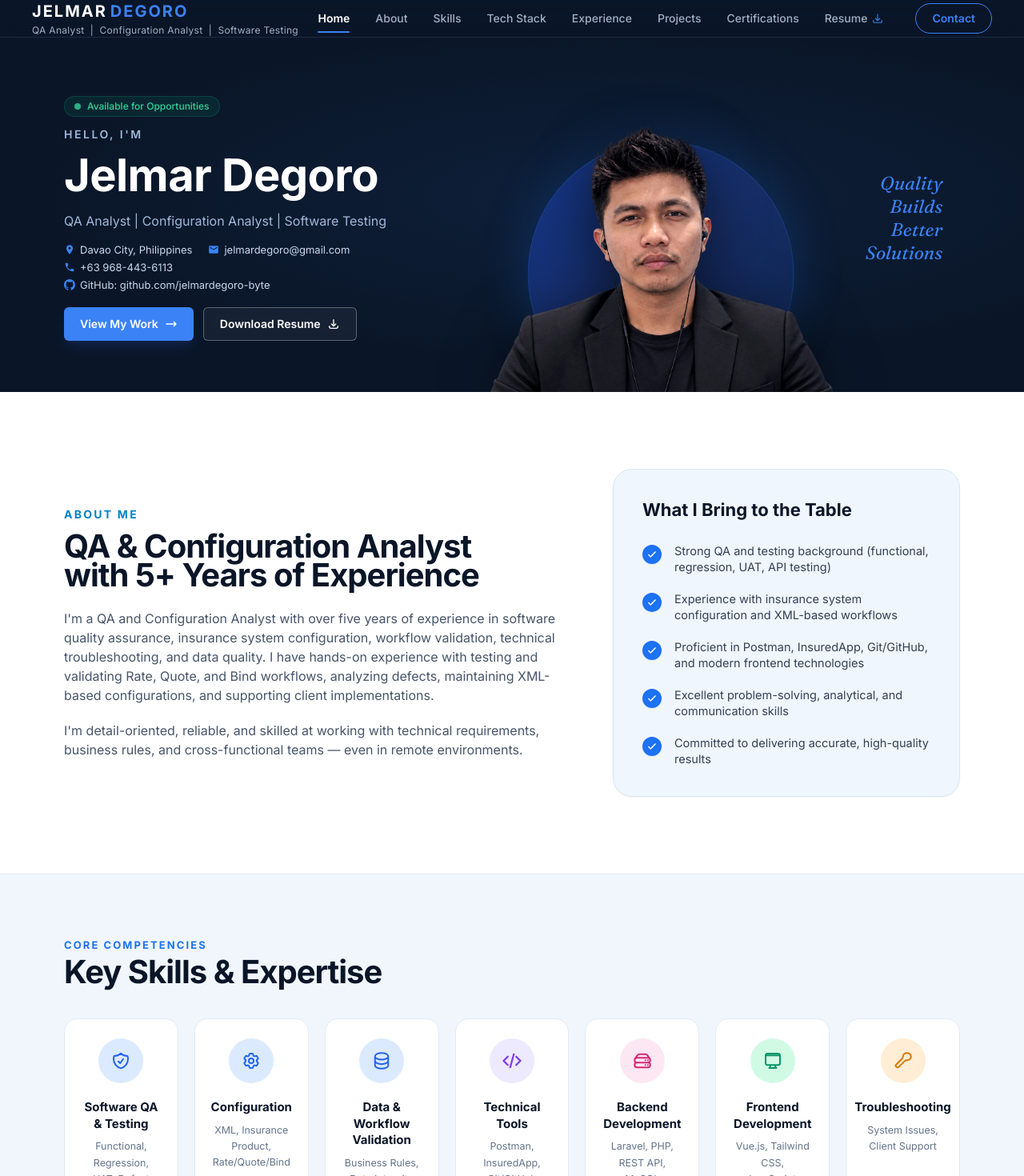
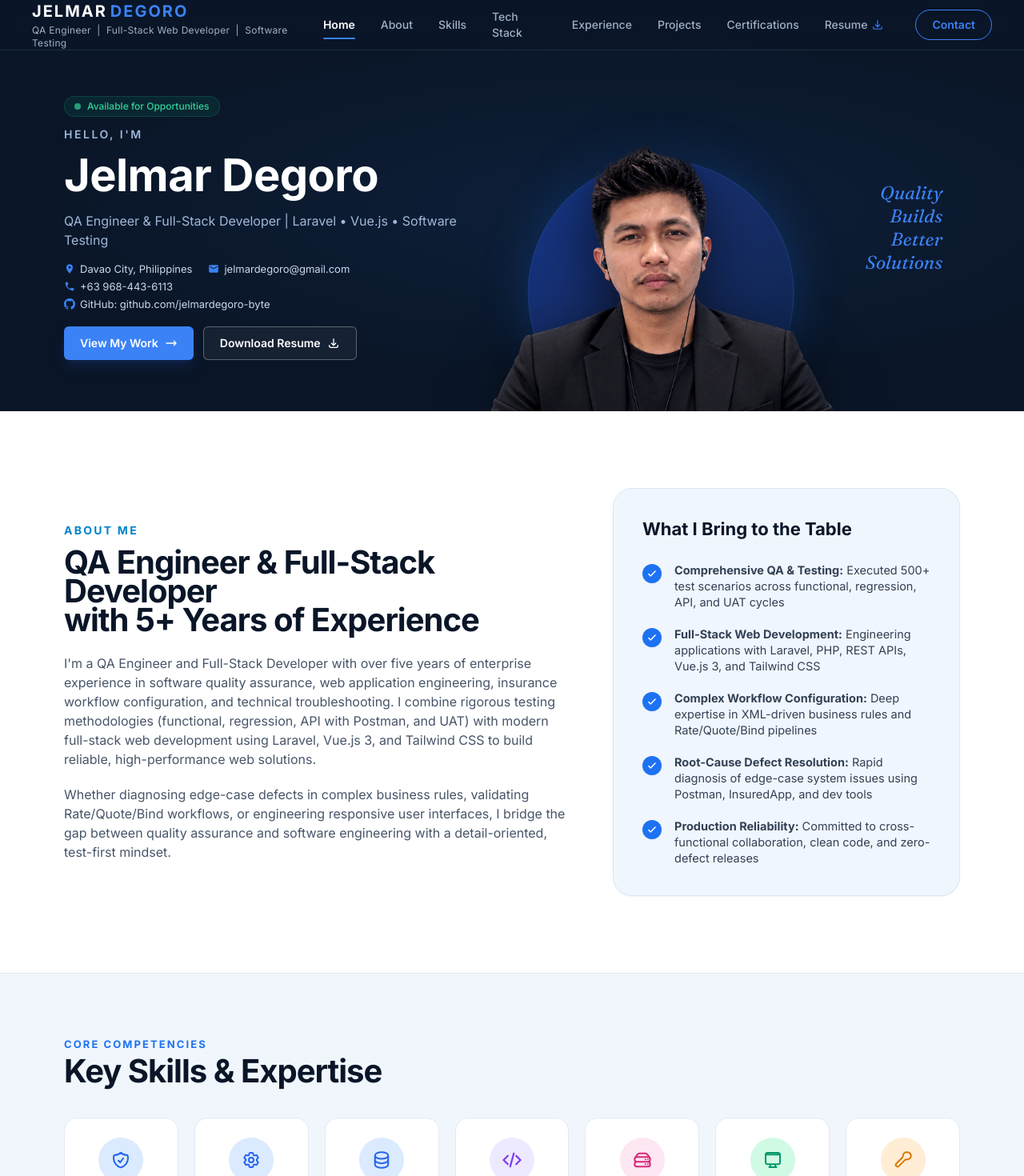
Before and after one commit to jelmardegoro-byte/jdportforlio, a Vue app: page / in a window 1280 px wide. Shown: the top 1470 px of the page at 80% size. Built offline with nearby package versions, Linux system fonts and the light colour scheme; a web font is replaced by a local one; what encrypt-storage would draw is missing.

Commit message:
feat: upgrade portfolio copy for Web Dev and QA hybrid role

```diff
--- a/public/index.html
+++ b/public/index.html
@@ -9,11 +9,11 @@
   <!-- ════════════════════════════════════════════
        PRIMARY SEO TAGS
   ════════════════════════════════════════════ -->
-  <title>Jelmar Degoro — QA Analyst & Configuration Analyst | Personal Portfolio</title>
+  <title>Jelmar Degoro — QA Engineer & Full-Stack Developer | Personal Portfolio</title>
   <meta name="description"
-    content="Jelmar Degoro — QA Analyst, Configuration Analyst & Full-Stack Developer specializing in Laravel backend, Vue.js & Tailwind CSS frontend, and software testing based in Davao City, Philippines.">
+    content="Jelmar Degoro is a QA Engineer & Full-Stack Developer with 5+ years of experience in software quality assurance, automated testing, insurance system configuration, and full-stack development with Laravel, Vue.js, and Tailwind CSS.">
   <meta name="keywords"
-    content="Jelmar Degoro, QA Analyst, Configuration Analyst, Software Testing, Quality Assurance, Laravel, PHP, Vue.js, Tailwind CSS, MySQL, REST API, JavaScript, Postman, InsuredApp, XML, Davao Philippines, Portfolio, Full Stack Developer">
+    content="Jelmar Degoro, QA Engineer, Full Stack Developer, Software Quality Assurance, Software Testing, Laravel, PHP, Vue.js, Tailwind CSS, MySQL, REST API, Postman, InsuredApp, XML, Rate Quote Bind, Davao Philippines, Portfolio">
   <meta name="author" content="Jelmar Degoro">
   <meta name="robots" content="index, follow">
   <link rel="canonical" href="https://jelmardegoro.vercel.app/">
@@ -24,13 +24,13 @@
   ════════════════════════════════════════════ -->
   <meta property="og:type" content="website">
   <meta property="og:url" content="https://jelmardegoro.vercel.app/">
-  <meta property="og:title" content="Jelmar Degoro — QA Analyst & Configuration Analyst">
+  <meta property="og:title" content="Jelmar Degoro — QA Engineer & Full-Stack Developer">
   <meta property="og:description"
-    content="QA & Configuration Analyst with 5+ years experience, specializing in Laravel backend, Vue.js & Tailwind CSS frontend development, and software testing.">
+    content="QA Engineer & Full-Stack Developer with 5+ years of experience in software testing, insurance workflow validation, and modern web development with Laravel and Vue.js.">
   <meta property="og:image" content="https://jelmardegoro.vercel.app/og-image.png">
   <meta property="og:image:width" content="1200">
   <meta property="og:image:height" content="630">
-  <meta property="og:image:alt" content="Jelmar Degoro — QA Analyst & Configuration Analyst Portfolio">
+  <meta property="og:image:alt" content="Jelmar Degoro — QA Engineer & Full-Stack Developer Portfolio">
   <meta property="og:site_name" content="Jelmar Degoro Portfolio">
   <meta property="og:locale" content="en_PH">
 
@@ -39,9 +39,9 @@
   ════════════════════════════════════════════ -->
   <meta name="twitter:card" content="summary_large_image">
   <meta name="twitter:url" content="https://jelmardegoro.vercel.app/">
-  <meta name="twitter:title" content="Jelmar Degoro — QA Analyst & Configuration Analyst">
+  <meta name="twitter:title" content="Jelmar Degoro — QA Engineer & Full-Stack Developer">
   <meta name="twitter:description"
-    content="QA & Configuration Analyst with 5+ years experience, specializing in Laravel backend, Vue.js & Tailwind CSS frontend development, and software testing.">
+    content="QA Engineer & Full-Stack Developer with 5+ years of experience in software testing, insurance workflow validation, and modern web development with Laravel and Vue.js.">
   <meta name="twitter:image" content="https://jelmardegoro.vercel.app/og-image.png">
   <meta name="twitter:image:alt" content="Jelmar Degoro Portfolio Preview">
 
@@ -55,8 +55,8 @@
     "name": "Jelmar Degoro",
     "url": "https://jelmardegoro.vercel.app/",
     "image": "https://jelmardegoro.vercel.app/og-image.png",
-    "jobTitle": "QA Analyst & Configuration Analyst",
-    "description": "QA and Configuration Analyst with 5+ years of experience in software quality assurance, insurance system configuration, and full-stack development with Laravel, Vue.js, and Tailwind CSS.",
+    "jobTitle": "QA Engineer & Full-Stack Developer",
+    "description": "QA Engineer and Full-Stack Developer with 5+ years of experience specializing in software quality assurance, insurance system configuration, and web development with Laravel, Vue.js, and Tailwind CSS.",
     "email": "jelmardegoro@gmail.com",
     "telephone": "+639684436113",
     "address": {
@@ -124,14 +124,12 @@
     </style>
     <div class="ns-wrap">
       <h1>Jelmar Degoro</h1>
-      <p class="ns-role">QA Analyst | Configuration Analyst | Software Testing Professional</p>
+      <p class="ns-role">QA Engineer &amp; Full-Stack Developer | Laravel · Vue.js · Software Testing</p>
       <p>
-        I'm a QA and Configuration Analyst with over five years of experience in software quality assurance,
-        insurance system configuration, workflow validation, technical troubleshooting, and data quality.
-        I have hands-on experience with testing and validating Rate, Quote, and Bind workflows, analyzing
-        defects, maintaining XML-based configurations, and supporting client implementations.
-        I'm detail-oriented, reliable, and skilled at working with technical requirements, business rules,
-        and cross-functional teams — even in remote environments.
+        I'm a QA Engineer and Full-Stack Developer with over five years of enterprise experience in software quality assurance,
+        full-stack web development, insurance system configuration, and technical troubleshooting.
+        I combine extensive testing expertise (Functional, Regression, UAT, Postman API testing) with modern web engineering
+        (Laravel, PHP, Vue.js 3, Tailwind CSS) to deliver reliable, bug-free production systems.
       </p>
 
       <h2>Tech Stack</h2>
--- a/src/components/NavbarElement.vue
+++ b/src/components/NavbarElement.vue
@@ -14,7 +14,7 @@
             <span class="font-sans text-lg sm:text-xl font-extrabold tracking-widest text-white uppercase group-hover:text-[#60a5fa] transition-colors">Jelmar</span>
             <span class="font-sans text-lg sm:text-xl font-extrabold tracking-widest text-[#3b82f6] uppercase">Degoro</span>
           </div>
-          <span class="text-[10px] sm:text-xs font-sans text-[#a0b0c6] tracking-wide mt-0.5">QA Analyst&nbsp;&nbsp;|&nbsp;&nbsp;Configuration Analyst&nbsp;&nbsp;|&nbsp;&nbsp;Software Testing</span>
+          <span class="text-[10px] sm:text-xs font-sans text-[#a0b0c6] tracking-wide mt-0.5">QA Engineer&nbsp;&nbsp;|&nbsp;&nbsp;Full-Stack Web Developer&nbsp;&nbsp;|&nbsp;&nbsp;Software Testing</span>
         </a>
 
         <!-- Desktop Navigation -->
@@ -102,7 +102,7 @@
               <span class="font-sans text-lg font-extrabold tracking-widest text-white uppercase">Jelmar</span>
               <span class="font-sans text-lg font-extrabold tracking-widest text-[#3b82f6] uppercase">Degoro</span>
             </div>
-            <span class="text-[10px] font-sans text-[#a0b0c6] tracking-wide">QA Analyst | Configuration Analyst</span>
+            <span class="text-[10px] font-sans text-[#a0b0c6] tracking-wide">QA Engineer | Full-Stack Web Developer</span>
           </a>
           <button
             @click="closeSidebar"
--- a/src/components/PageLoader.vue
+++ b/src/components/PageLoader.vue
@@ -68,7 +68,7 @@
 
       <!-- ROLE SUBTITLE -->
       <p class="text-xs sm:text-[13px] text-[#94a3b8] font-sans font-medium tracking-[0.2em] uppercase mb-7 text-center">
-        QA &amp; Configuration Analyst
+        QA Engineer &amp; Full-Stack Developer
       </p>
 
       <!-- PROGRESS TRACK & PERCENTAGE -->
--- a/src/pages/MainPage.vue
+++ b/src/pages/MainPage.vue
@@ -35,7 +35,7 @@
 
             <!-- Role subtitle -->
             <p class="text-[#a0b8d8] text-sm sm:text-base font-sans mb-4 leading-snug">
-              QA Analyst | Configuration Analyst | Software Testing
+              QA Engineer &amp; Full-Stack Developer | Laravel &bull; Vue.js &bull; Software Testing
             </p>
 
             <!-- Contact info row -->
@@ -140,18 +140,18 @@
 
             <!-- Main Heading -->
             <h2 class="font-sans font-extrabold text-[#0a1628] text-2xl sm:text-3xl lg:text-[38px] xl:text-[40px] leading-[1.2] tracking-tight mb-5 sm:mb-6">
-              QA &amp; Configuration Analyst<br class="hidden sm:inline" />
+              QA Engineer &amp; Full-Stack Developer<br class="hidden sm:inline" />
               with 5+ Years of Experience
             </h2>
 
             <!-- Paragraph 1 -->
             <p class="text-[#475569] text-sm sm:text-[15px] lg:text-base font-sans leading-[1.7] mb-4 sm:mb-5">
-              I'm a QA and Configuration Analyst with over five years of experience in software quality assurance, insurance system configuration, workflow validation, technical troubleshooting, and data quality. I have hands-on experience with testing and validating Rate, Quote, and Bind workflows, analyzing defects, maintaining XML-based configurations, and supporting client implementations.
+              I'm a QA Engineer and Full-Stack Developer with over five years of enterprise experience in software quality assurance, web application engineering, insurance workflow configuration, and technical troubleshooting. I combine rigorous testing methodologies (functional, regression, API with Postman, and UAT) with modern full-stack web development using Laravel, Vue.js 3, and Tailwind CSS to build reliable, high-performance web solutions.
             </p>
 
             <!-- Paragraph 2 -->
             <p class="text-[#475569] text-sm sm:text-[15px] lg:text-base font-sans leading-[1.7]">
-              I'm detail-oriented, reliable, and skilled at working with technical requirements, business rules, and cross-functional teams &mdash; even in remote environments.
+              Whether diagnosing edge-case defects in complex business rules, validating Rate/Quote/Bind workflows, or engineering responsive user interfaces, I bridge the gap between quality assurance and software engineering with a detail-oriented, test-first mindset.
             </p>
           </div>
 
@@ -171,7 +171,7 @@
                     </svg>
                   </div>
                   <span class="text-[#334155] text-xs sm:text-sm lg:text-[14.5px] leading-snug font-normal">
-                    Strong QA and testing background (functional, regression, UAT, API testing)
+                    <strong>Comprehensive QA &amp; Testing:</strong> Executed 500+ test scenarios across functional, regression, API, and UAT cycles
                   </span>
                 </div>
 
@@ -183,7 +183,7 @@
                     </svg>
                   </div>
                   <span class="text-[#334155] text-xs sm:text-sm lg:text-[14.5px] leading-snug font-normal">
-                    Experience with insurance system configuration and XML-based workflows
+                    <strong>Full-Stack Web Development:</strong> Engineering applications with Laravel, PHP, REST APIs, Vue.js 3, and Tailwind CSS
                   </span>
                 </div>
 
@@ -195,7 +195,7 @@
                     </svg>
                   </div>
                   <span class="text-[#334155] text-xs sm:text-sm lg:text-[14.5px] leading-snug font-normal">
-                    Proficient in Postman, InsuredApp, Git/GitHub, and modern frontend technologies
+                    <strong>Complex Workflow Configuration:</strong> Deep expertise in XML-driven business rules and Rate/Quote/Bind pipelines
                   </span>
                 </div>
 
@@ -207,7 +207,7 @@
                     </svg>
                   </div>
                   <span class="text-[#334155] text-xs sm:text-sm lg:text-[14.5px] leading-snug font-normal">
-                    Excellent problem-solving, analytical, and communication skills
+                    <strong>Root-Cause Defect Resolution:</strong> Rapid diagnosis of edge-case system issues using Postman, InsuredApp, and dev tools
                   </span>
                 </div>
 
@@ -219,7 +219,7 @@
                     </svg>
                   </div>
                   <span class="text-[#334155] text-xs sm:text-sm lg:text-[14.5px] leading-snug font-normal">
-                    Committed to delivering accurate, high-quality results
+                    <strong>Production Reliability:</strong> Committed to cross-functional collaboration, clean code, and zero-defect releases
                   </span>
                 </div>
               </div>
@@ -577,13 +577,13 @@
               <!-- Right: Bullets -->
               <div class="flex-1">
                 <ul class="space-y-1.5 sm:space-y-2 text-[#475569] text-xs sm:text-[13.5px] leading-relaxed list-disc list-outside pl-4">
-                  <li>Configured and maintained insurance workflows supporting Rate, Quote, and Bind processes.</li>
-                  <li>Performed functional testing, regression testing, and detailed validation to verify system behavior, configuration accuracy, and business-rule compliance.</li>
-                  <li>Used XML configuration to customize, maintain, and validate insurance products and workflow behavior.</li>
-                  <li>Analyzed defects and investigated configuration or workflow issues to identify root causes and support resolution.</li>
-                  <li>Performed technical troubleshooting across client implementations and validated fixes before completion.</li>
-                  <li>Worked with business requirements and technical configurations to help ensure reliable system behavior and accurate client-facing outcomes.</li>
-                  <li>Supported quality assurance activities by reviewing system changes and validating that implemented configurations met expected requirements.</li>
+                  <li>Architected and maintained complex XML-based insurance workflow configurations, enabling reliable execution of Rate, Quote, and Bind processes across multi-tier client implementations.</li>
+                  <li>Conducted exhaustive functional, regression, and API testing using Postman, identifying and resolving critical configuration defects prior to client UAT cycles.</li>
+                  <li>Utilized XML configuration to customize, scale, and validate dynamic insurance products and business-rule compliance.</li>
+                  <li>Spearheaded root-cause investigations for complex defect reports, collaborating cross-functionally with engineering teams to accelerate issue resolution.</li>
+                  <li>Led technical troubleshooting across high-impact client implementations, verifying bug fixes and supporting zero-regression production deployments.</li>
+                  <li>Translated intricate business requirements and underwriting rules into robust system configurations with 100% data integrity.</li>
+                  <li>Supported quality assurance reviews on system updates to guarantee implemented configurations met strict client acceptance criteria.</li>
                 </ul>
               </div>
             </div>
@@ -609,10 +609,10 @@
               <!-- Right: Bullets -->
               <div class="flex-1">
                 <ul class="space-y-1.5 sm:space-y-2 text-[#475569] text-xs sm:text-[13.5px] leading-relaxed list-disc list-outside pl-4">
-                  <li>Conducted data research, validation, and quality assurance activities for business-critical information.</li>
-                  <li>Reviewed and verified data for accuracy, completeness, and consistency.</li>
-                  <li>Performed quality checks to identify incorrect or inconsistent information and supported issue resolution.</li>
-                  <li>Maintained a high level of attention to detail when handling business-critical datasets and research outputs.</li>
+                  <li>Researched, reviewed, and audited business-critical datasets with rigorous accuracy and consistency benchmarks.</li>
+                  <li>Automated and performed systematic data validation checks to identify anomalies and protect database integrity.</li>
+                  <li>Maintained meticulous attention to detail when handling sensitive enterprise research outputs and client-facing datasets.</li>
+                  <li>Collaborated with team leads to resolve discrepancies and optimize data verification turnaround times.</li>
                 </ul>
               </div>
             </div>
@@ -638,10 +638,10 @@
               <!-- Right: Bullets -->
               <div class="flex-1">
                 <ul class="space-y-1.5 sm:space-y-2 text-[#475569] text-xs sm:text-[13.5px] leading-relaxed list-disc list-outside pl-4">
-                  <li>Maintained and validated business-critical content and datasets.</li>
-                  <li>Performed quality checks to identify data issues and maintain information accuracy.</li>
-                  <li>Supported issue resolution and data integrity through consistent validation and review processes.</li>
-                  <li>Worked with detailed information and structured datasets while maintaining accuracy and consistency.</li>
+                  <li>Maintained and validated structured enterprise datasets and business-critical content for industry-leading clients.</li>
+                  <li>Executed quality assurance routines to proactively detect data inconsistencies and maintain information fidelity.</li>
+                  <li>Standardized data verification processes to streamline issue resolution and safeguard data integrity.</li>
+                  <li>Managed large-scale structured datasets with high compliance to strict quality benchmarks.</li>
                 </ul>
               </div>
             </div>
@@ -684,10 +684,13 @@
                     Landing Page Created
                   </h3>
                   <p class="text-[#2563eb] text-xs sm:text-[12.5px] font-semibold mb-1.5">
-                    Part of Devignlabs
+                    Frontend Engineering &amp; QA Validation — Devignlabs
+                  </p>
+                  <p class="text-[#64748b] text-xs sm:text-[12.5px] leading-relaxed mb-2">
+                    Engineered a modern web landing page with responsive layouts. Conducted cross-browser functional testing, mobile viewport verification, and performance audits prior to deployment.
                   </p>
                   <p class="text-[#64748b] text-xs sm:text-[12.5px] leading-relaxed">
-                    Website project:<br class="hidden sm:inline" />
+                    Live site:<br class="hidden sm:inline" />
                     <a
                       href="https://www.workwithjimmer.com/"
                       target="_blank"
@@ -725,13 +728,13 @@
                     class="w-full h-36 sm:h-40 object-cover rounded-xl mb-4 bg-slate-100"
                   />
                   <h3 class="font-sans font-bold text-[#0a1628] text-sm sm:text-base mb-1">
-                    Vue.js + Laravel Portfolio
+                    Vue.js + Laravel Portfolio Platform
                   </h3>
                   <p class="text-[#2563eb] text-xs sm:text-[12.5px] font-semibold mb-1.5">
-                    Full-Stack — Laravel Backend · Vue.js + Tailwind Frontend
+                    Full-Stack Web Architecture &amp; Automated Testing
                   </p>
                   <p class="text-[#64748b] text-xs sm:text-[12.5px] font-sans leading-relaxed">
-                    This portfolio — built with a Laravel REST API backend and a Vue.js 3 + Tailwind CSS frontend, deployed on Vercel.
+                    Engineered this portfolio platform using Vue.js 3, Tailwind CSS, and a Laravel backend architecture. Features optimized sub-second load times, JSON-LD structured data, and zero-error test verification.
                   </p>
                 </div>
                 <div class="mt-4 pt-3 border-t border-slate-100">
```
